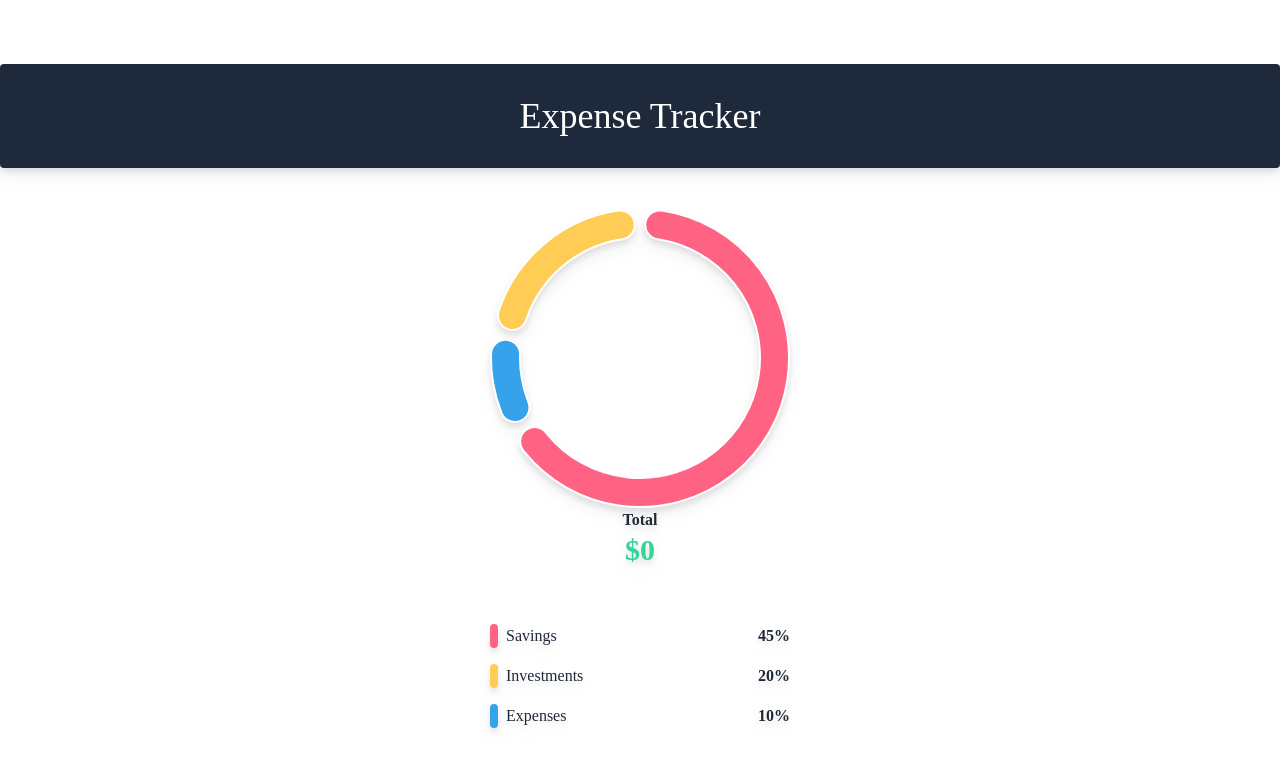
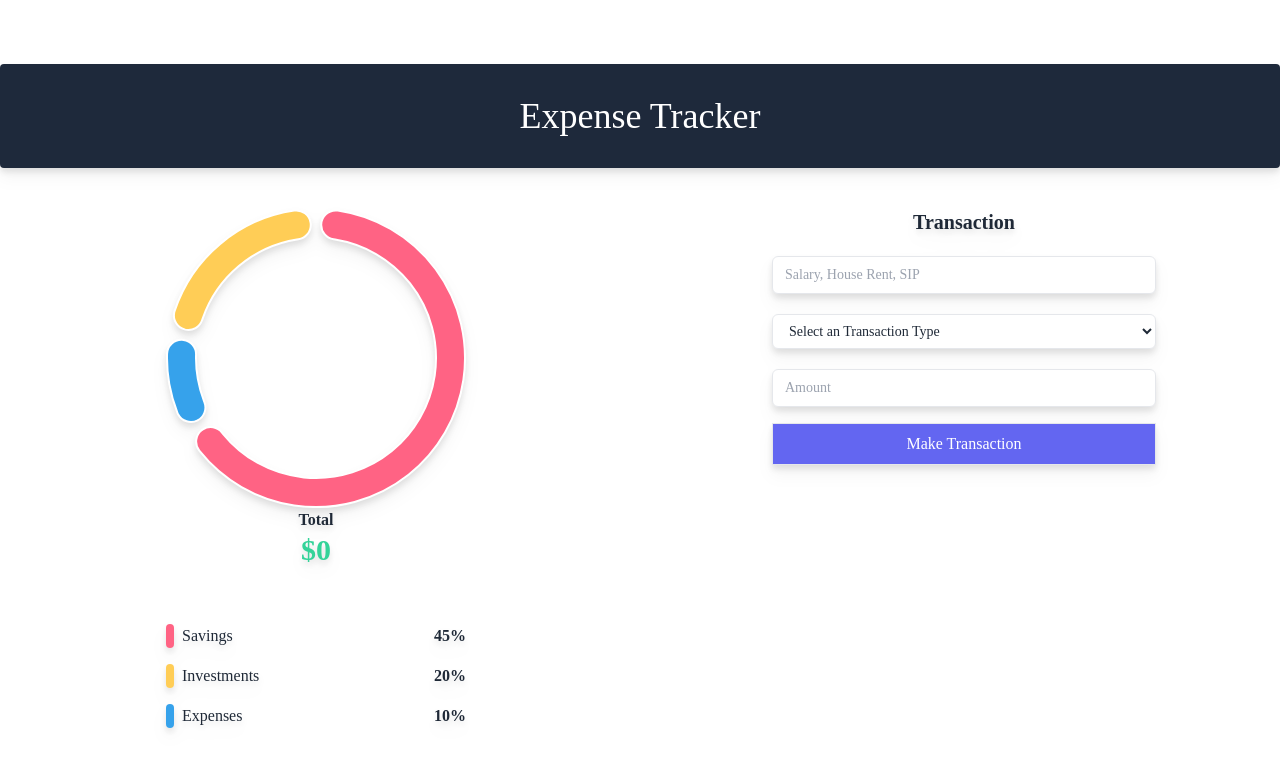
Before and after one commit to Ishad-Shyamal/Expense-Tracker-App, a React (Create React App) app in the folder client/: page / in a window 1280 px wide. Shown: the top 770 px of the page. Built offline with nearby package versions, Linux system fonts and the light colour scheme.

Commit message:
initialized transaction form

```diff
--- a/client/package.json
+++ b/client/package.json
@@ -11,6 +11,7 @@
     "react": "^19.1.1",
     "react-chartjs-2": "^5.3.0",
     "react-dom": "^19.1.1",
+    "react-hook-form": "^7.62.0",
     "react-scripts": "5.0.1",
     "web-vitals": "^2.1.4"
   },
--- a/client/src/App.css
+++ b/client/src/App.css
@@ -37,3 +37,7 @@
   margin-left:auto;
   margin-right:auto;
 }
+
+.form-input{
+  @apply mt-1 block w-full py-2 px-3 border border-gray-200 bg-white rounded-md focus:outline-none focus:ring-indigo-500 sm:text-sm
+}
--- a/client/src/App.js
+++ b/client/src/App.js
@@ -1,5 +1,6 @@
 import './App.css';
 import Graph from './components/Graph';
+import Form from './components/Form'
 
 
 function App() {
@@ -9,11 +10,11 @@
         <h1 className="text-4xl py-8 mb-10 bg-slate-800 text-white rounded">Expense Tracker</h1>
 
         {/*grid columns*/}
-        <div className="grid md:grid-cols2 gap-4">
+        <div className="grid md:grid-cols-2 gap-4">
           {/*chart*/}
           <Graph></Graph>
           {/*form*/}
-
+          <Form></Form>
         </div>
       </div>
     </div>
--- /dev/null
+++ b/client/src/components/Form.js
@@ -0,0 +1,40 @@
+import React from 'react'
+import {useForm} from 'react-hook-form'
+
+export default function Form() {
+
+    const{register, handleSubmit, resetField} = useForm();
+
+    const onSubmit = (data) => {
+        console.log(data)
+    }
+
+  return (
+    <div className='form max-w-sm mx-auto w-96'>
+        <h1 className='font-bold pb-4 text-xl'>Transaction</h1>
+
+        <form id='form' onSubmit={handleSubmit(onSubmit)}>
+            <div className='grid gap-4'>
+                <div className='input-group'>
+                    <input type='text'{...register('name')} placeholder='Salary, House Rent, SIP' className='form-input'/>
+                </div>
+
+                <select className='form-input'{...register('type')}>
+                    <option value='transactiontype' defaultValue>Select an Transaction Type</option>
+                    <option value='investment' >Investment</option>
+                    <option value='expense' >Expense</option>
+                    <option value='savings' >Savings</option>
+                </select>
+
+                <div className='input-group'>
+                    <input type='text'{...register('amount')} placeholder='Amount' className='form-input'/>
+                </div>
+                <div className='submit-btn'>
+                    <button className='border py-2 text-white bg-indigo-500 w-full'>Make Transaction</button>
+                </div>
+            </div>
+        </form>
+
+    </div>
+  )
+}
--- a/client/src/index.js
+++ b/client/src/index.js
@@ -6,9 +6,9 @@
 
 const root = ReactDOM.createRoot(document.getElementById('root'));
 root.render(
-  <React.StrictMode>
+  //<React.StrictMode>
     <App />
-  </React.StrictMode>
+  //</React.StrictMode>
 );
 
 // If you want to start measuring performance in your app, pass a function
```
Also changed, not shown: 1 other file (tests, documents, lock files or other folders).
